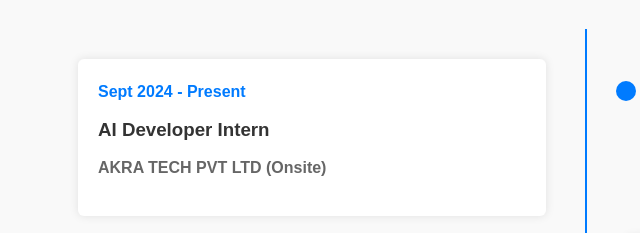
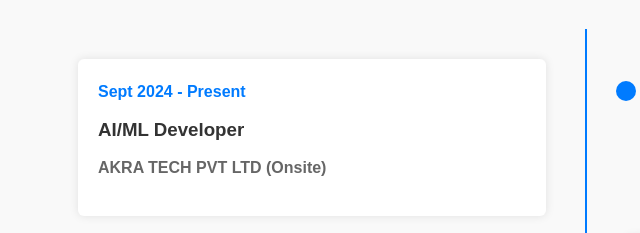
Before and after one commit to venkateshdukuru/myportfolio, a plain HTML site: page index.html in a window 1280 px wide. Shown: the part 1728-1961 px from the top of the page, 54-694 px from the left. Drawn offline with Linux system fonts and the light colour scheme.

Commit message:
Update index.html

```diff
--- a/index.html
+++ b/index.html
@@ -120,7 +120,7 @@
                 <div class="timeline-dot"></div>
                 <div class="timeline-content">
                     <div class="timeline-date">Sept 2024 - Present</div>
-                    <h3>AI Developer Intern</h3>
+                    <h3>AI/ML Developer</h3>
                     <h4>AKRA TECH PVT LTD (Onsite)</h4>
                 </div>
             </div>
```
